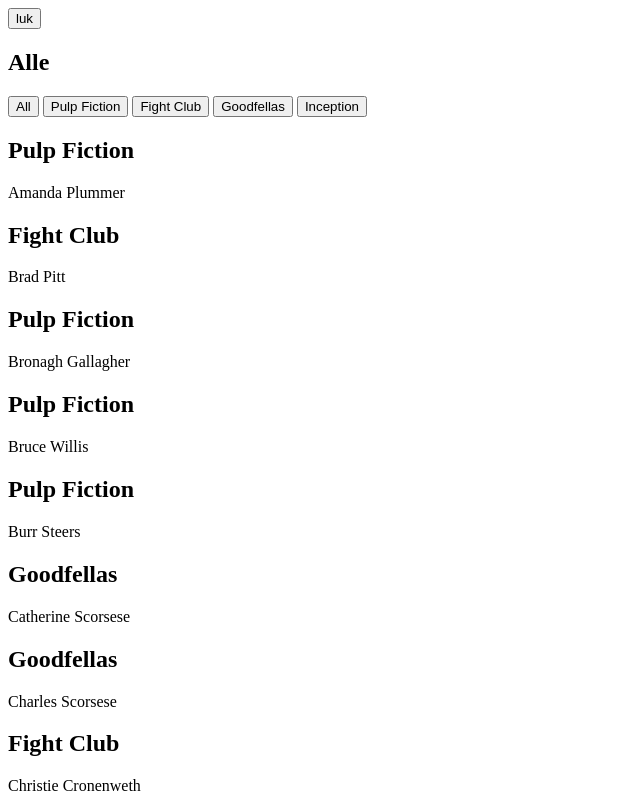
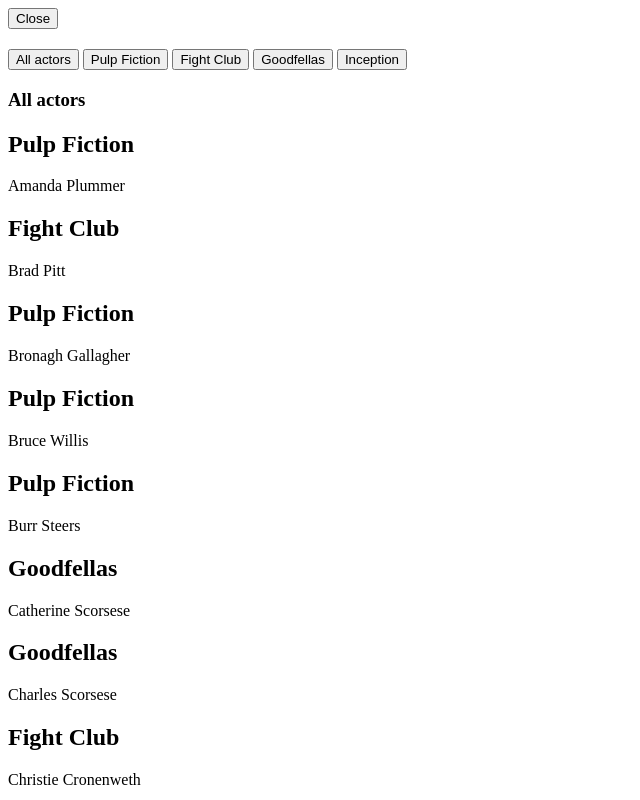
Before and after one commit to siwx0310/11C_01_01_actorlist, a plain HTML site: page index.html in a window 1280 px wide. Shown: the top 800 px of the page, without its empty margins (0-640 px from the left). Drawn offline with Linux system fonts and the light colour scheme.

Commit message:
index done

```diff
--- a/index.html
+++ b/index.html
@@ -13,8 +13,8 @@
     <!--popop window-->
     <section id="popop">
         <article class="popop_window">
-            <button id="luk">luk</button>
-                <div class="container">
+            <button id="close">Close</button>
+            <div class="txt">
                 <h2 class="movie"></h2>
                 <p class="full_name"></p>
             </div>
@@ -34,17 +34,21 @@
 <section id="splash">
     <div></div>
 </section>
+<section class="container">
 <section id="filtermenu">
-    <h1 id="emne">Alle</h1>
-    <button class="filter valgt" data-kategori="all">All</button>
+    <div>
+        <button class="filter valgt" data-kategori="all">All actors</button>
         <button class="filter" data-kategori="Pulp Fiction">Pulp Fiction</button>
-    <button class="filter" data-kategori="Ficht Club">Fight Club</button>
+        <button class="filter" data-kategori="Fight Club">Fight Club</button>
         <button class="filter" data-kategori="Goodfellas">Goodfellas</button>
         <button class="filter" data-kategori="Inception">Inception</button>
-
+    </div>
+    <h1 id="emne">All actors</h1>
 </section>
 
 <section id="list"></section>
+
+</section>
 
     </main>
 
```
Lines whose indentation alone changed are shown as unchanged.
